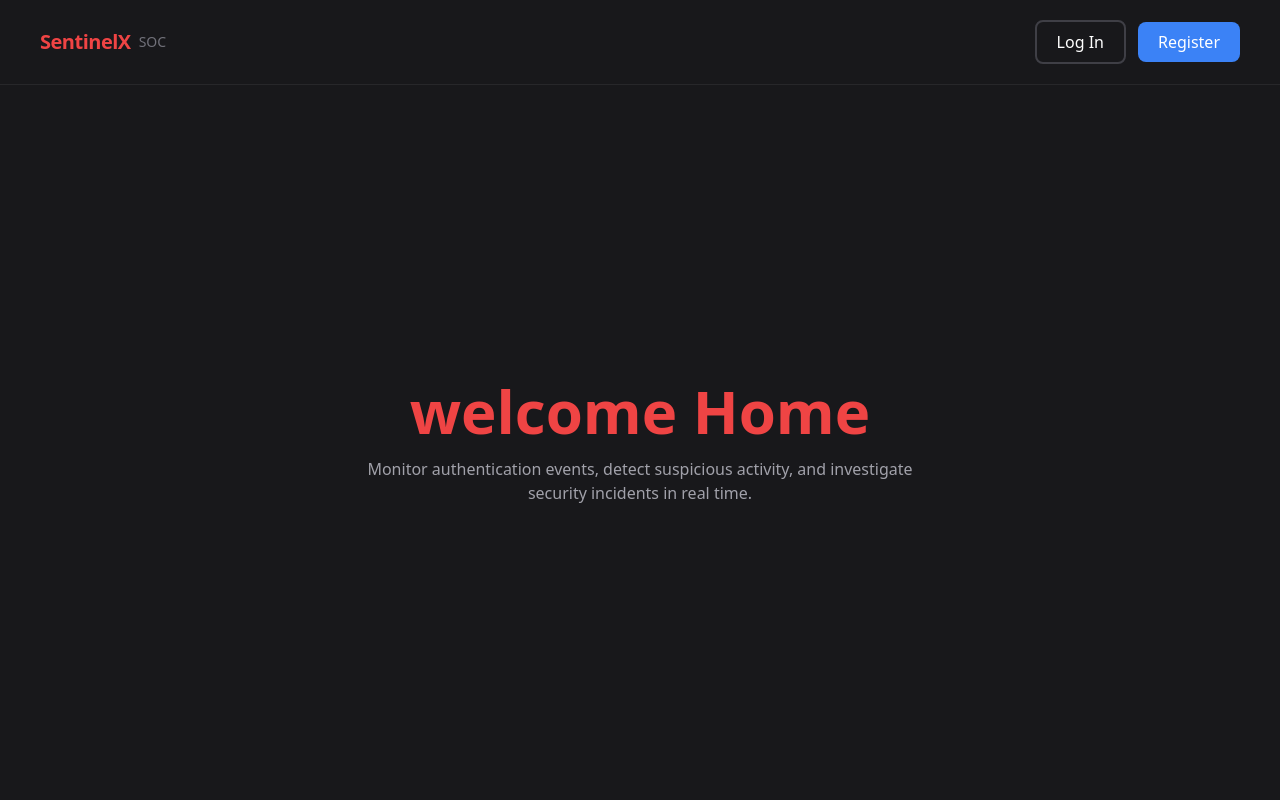
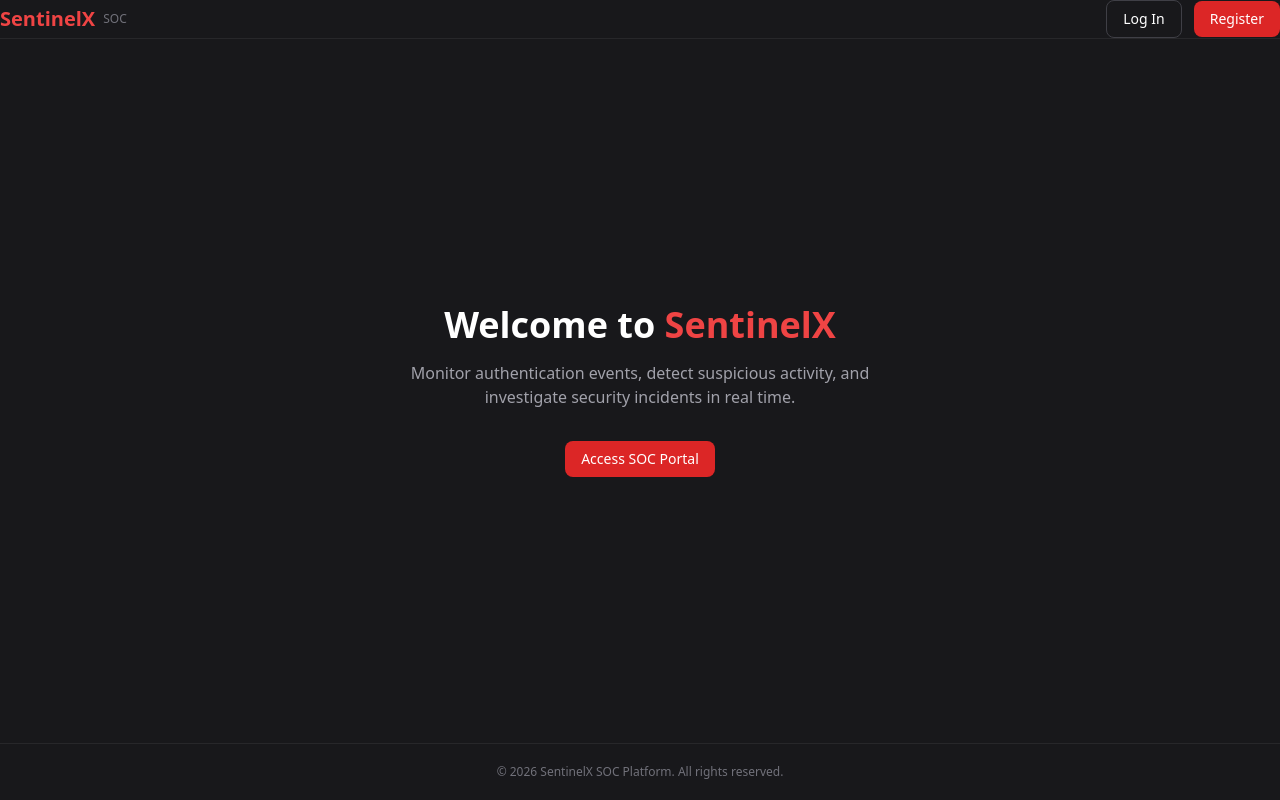
Before and after one commit to dhrubamarik/SentinelX-SOC, a Django app: page / in a window 1280 px wide. Run offline with Django 5.2, Linux system fonts and the light colour scheme.

Commit message:
new home

```diff
--- a/backend/home/templates/home.html
+++ b/backend/home/templates/home.html
@@ -9,33 +9,49 @@
     <link rel="stylesheet" href="{% static 'css/output.css' %}">
 </head>
 
-<body>
-    <div class="w-full h-screen bg-zinc-900 flex flex-col">
+<body class="bg-zinc-900 text-white font-sans">
+    <div class="w-full min-h-screen flex flex-col">
 
-        <nav class="w-full flex items-center justify-between px-10 py-5 border-b border-zinc-800">
+        <!-- Navigation Bar -->
+        <nav class="w-full flex items-center justify-between px-8 py-4 border-b border-zinc-800">
             <div class="flex items-center gap-2">
-                <span class="text-red-500 font-bold text-xl tracking-tight">SentinelX</span>
-                <span class="text-zinc-500 text-sm">SOC</span>
+                <span class="text-red-500 font-bold text-xl">SentinelX</span>
+                <span class="text-zinc-500 text-xs font-medium uppercase tracking-wide">SOC</span>
             </div>
+
             <div class="flex items-center gap-3">
                 <a href="{% url 'login' %}"
-                    class="px-5 py-2 text-white border-2 border-zinc-700 rounded-lg hover:border-zinc-500 transition-colors">
+                   class="px-4 py-2 text-sm text-zinc-300 border border-zinc-700 rounded-lg hover:bg-zinc-800 transition-colors">
                     Log In
                 </a>
                 <a href="{% url 'register' %}"
-                    class="px-5 py-2 text-white bg-blue-500 rounded-lg hover:bg-blue-600 transition-colors">
+                   class="px-4 py-2 text-sm text-white bg-red-600 rounded-lg hover:bg-red-700 transition-colors">
                     Register
                 </a>
             </div>
         </nav>
 
-        <div class="flex-1 flex flex-col items-center justify-center p-10 text-center">
-            <h1 class="text-6xl font-bold text-red-500 mb-4">welcome Home</h1>
-            <p class="text-zinc-400 max-w-xl">
+        <!-- Hero Section -->
+        <main class="flex-1 flex flex-col items-center justify-center px-6 text-center">
+            <h1 class="text-4xl md:text-5xl font-bold mb-4">
+                Welcome to <span class="text-red-500">SentinelX</span>
+            </h1>
+
+            <p class="text-zinc-400 text-base md:text-lg max-w-lg mb-8">
                 Monitor authentication events, detect suspicious activity, and investigate
                 security incidents in real time.
             </p>
-        </div>
+
+            <a href="{% url 'soc_login' %}"
+               class="px-4 py-2 text-sm text-white bg-red-600 rounded-lg hover:bg-red-700 transition-colors">
+                Access SOC Portal
+            </a>
+        </main>
+
+        <!-- Footer -->
+        <footer class="w-full py-5 border-t border-zinc-800 text-center text-xs text-zinc-500">
+            &copy; {% now "Y" %} SentinelX SOC Platform. All rights reserved.
+        </footer>
 
     </div>
 </body>
```
